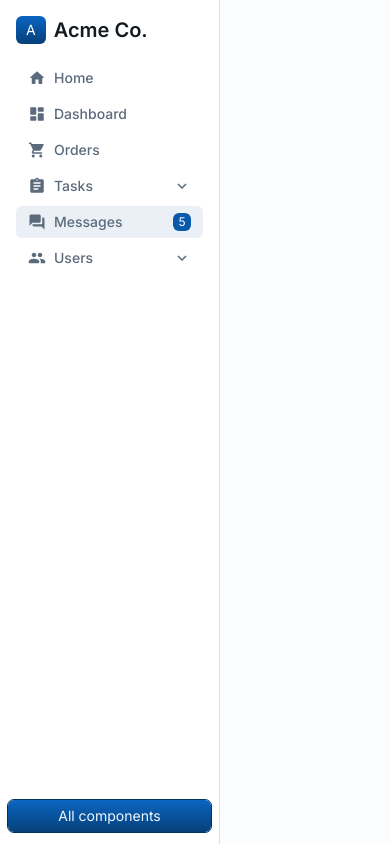
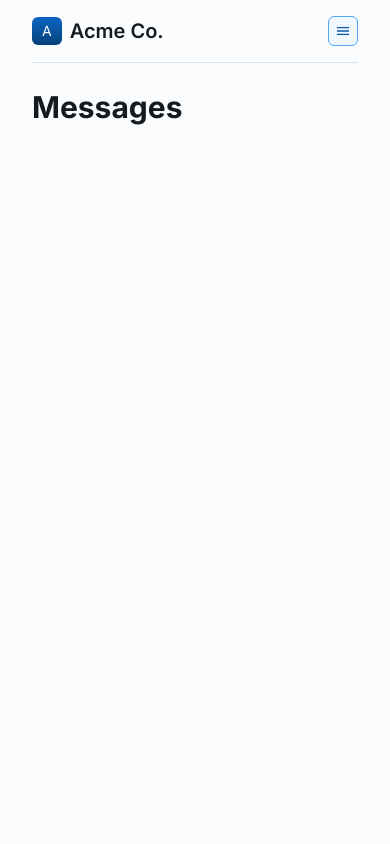
Before and after one commit to hasdfa/base-ui-tailwindcss-nextjs-admin-dashboard-template, a Next.js app: page /app/messages in a window 390 px wide. Built offline with nearby package versions, Linux system fonts and the light colour scheme.

Commit message:
feat: mobile drawer

```diff
--- /dev/null
+++ b/src/components/app/CompanyLogo/index.tsx
@@ -0,0 +1,20 @@
+import Typography from '@/components/uikit/Typography'
+import * as React from 'react'
+import { twMerge } from 'tailwind-merge'
+
+export default function CompanyLogo(props: React.HTMLProps<HTMLDivElement>) {
+  return (
+    <div
+      {...props}
+      className={twMerge(
+        'flex flex-row items-center justify-start pb-4 gap-2',
+        props.className
+      )}
+    >
+      <div className="text-sm text-white bg-gradient-brand px-2.5 py-1 rounded-md">
+        A
+      </div>
+      <Typography variant="h4">Acme Co.</Typography>
+    </div>
+  )
+}
--- a/src/components/app/SidebarContent/index.tsx
+++ b/src/components/app/SidebarContent/index.tsx
@@ -2,16 +2,12 @@ import * as React from 'react'
 
 import Typography from '@/components/uikit/Typography'
 import SidebarMenu from '@/components/app/SidebarMenu'
+import CompanyLogo from '@/components/app/CompanyLogo'
 
 export default function SidebarContent() {
   return (
     <>
-      <div className="flex flex-row items-center justify-start pb-4 gap-2">
-        <div className="text-sm text-white bg-gradient-brand px-2.5 py-1 rounded-md">
-          A
-        </div>
-        <Typography variant="h4">Acme Co.</Typography>
-      </div>
+      <CompanyLogo />
       <SidebarMenu />
     </>
   )
--- /dev/null
+++ b/src/components/icons/MenuIcon/index.tsx
@@ -0,0 +1,14 @@
+import * as React from 'react'
+
+export default function MenuIcon(props: React.SVGProps<SVGSVGElement>) {
+  return (
+    <svg
+      xmlns="http://www.w3.org/2000/svg"
+      viewBox="0 0 24 24"
+      fill="currentColor"
+      {...props}
+    >
+      <path d="M3 18h18v-2H3zm0-5h18v-2H3zm0-7v2h18V6z" />
+    </svg>
+  )
+}
--- a/src/components/layouts/Dashboard/index.tsx
+++ b/src/components/layouts/Dashboard/index.tsx
@@ -1,11 +1,12 @@
+'use client'
 import * as React from 'react'
 
 import Drawer from '@/components/uikit/Drawer'
-import SidebarMenu from '@/components/app/SidebarMenu'
-import Typography from '@/components/uikit/Typography'
 import Button from '@/components/uikit/Button'
 import { twMerge } from 'tailwind-merge'
 import SidebarContent from '@/components/app/SidebarContent'
+import CompanyLogo from '@/components/app/CompanyLogo'
+import MenuIcon from '@/components/icons/MenuIcon'
 
 interface DashboardLayoutProps {
   children: React.ReactNode
@@ -13,18 +14,35 @@ interface DashboardLayoutProps {
 }
 
 export default function DashboardLayout(props: DashboardLayoutProps) {
+  const [mobileOpen, setMobileOpen] = React.useState(false)
+
   return (
     <div className="min-h-[100dvh] bg-white">
-      <Drawer>
+      <Drawer
+        mobileOpen={mobileOpen}
+        mobileOnClose={() => setMobileOpen(false)}
+      >
         <SidebarContent />
       </Drawer>
       <main
         className={twMerge(
           'h-[100dvh] px-8 py-4',
           'ml-[var(--base-Drawer-visible-width)]',
+          'transition-all transition-duration-500',
           'bg-gray-50'
         )}
       >
+        <header className="flex flex-row items-center justify-between mb-4 pb-4 md:hidden border-b border-gray-200">
+          <CompanyLogo className="pb-0" />
+          <Button
+            size="sm"
+            variant="outlined"
+            className="p-1.5"
+            onClick={() => setMobileOpen((mo) => !mo)}
+          >
+            <MenuIcon className="w-4 h-4" />
+          </Button>
+        </header>
         <div
           className={twMerge(
             'grid grid-cols-12',
--- a/src/components/uikit/Drawer/index.tsx
+++ b/src/components/uikit/Drawer/index.tsx
@@ -3,6 +3,9 @@ import { twMerge } from 'tailwind-merge'
 
 interface DrawerProps extends React.HTMLProps<HTMLDivElement> {
   children: React.ReactNode
+
+  mobileOpen?: boolean
+  mobileOnClose?: () => void
 }
 
 const classes = {
@@ -11,7 +14,16 @@ const classes = {
     'h-[100dvh] w-[var(--base-Drawer-width)]',
     'fixed top-0 z-50',
     'flex flex-col px-4 py-4',
-    'bg-white border-r border-gray-200'
+    'bg-white border-r border-gray-200',
+
+    'transition-transform transition-duration-500',
+    'transform -translate-x-full md:translate-x-0'
+  ),
+  mobileOpen: 'translate-x-0',
+  mobileDrawerBackdrop: twMerge(
+    'ui-Drawer-backdrop',
+    'fixed top-0 left-0 w-full h-full bg-black/30',
+    'z-40'
   ),
 }
 
@@ -20,13 +32,25 @@ const Drawer = React.forwardRef(function Drawer(
   ref: React.ForwardedRef<HTMLDivElement>
 ) {
   return (
+    <>
       <div
         {...props}
-      className={twMerge(classes.root, props.className)}
+        className={twMerge(
+          classes.root,
+          props.mobileOpen && classes.mobileOpen,
+          props.className
+        )}
         ref={ref}
       >
         {props.children}
       </div>
+      {props.mobileOpen && (
+        <div
+          className={classes.mobileDrawerBackdrop}
+          onClick={props.mobileOnClose}
+        />
+      )}
+    </>
   )
 })
 
--- a/tailwind.config.ts
+++ b/tailwind.config.ts
@@ -15,6 +15,9 @@ const config: Config = {
         'gradient-brand': `linear-gradient(to bottom, ${myColors.brand[400]}, ${myColors.brand[600]})`,
         'gradient-brand-solid': `linear-gradient(to bottom, ${myColors.brand[400]}, ${myColors.brand[400]})`,
       },
+      screens: {
+        md: '900px',
+      },
     },
   },
   plugins: [],
```
Lines whose indentation alone changed are shown as unchanged.
